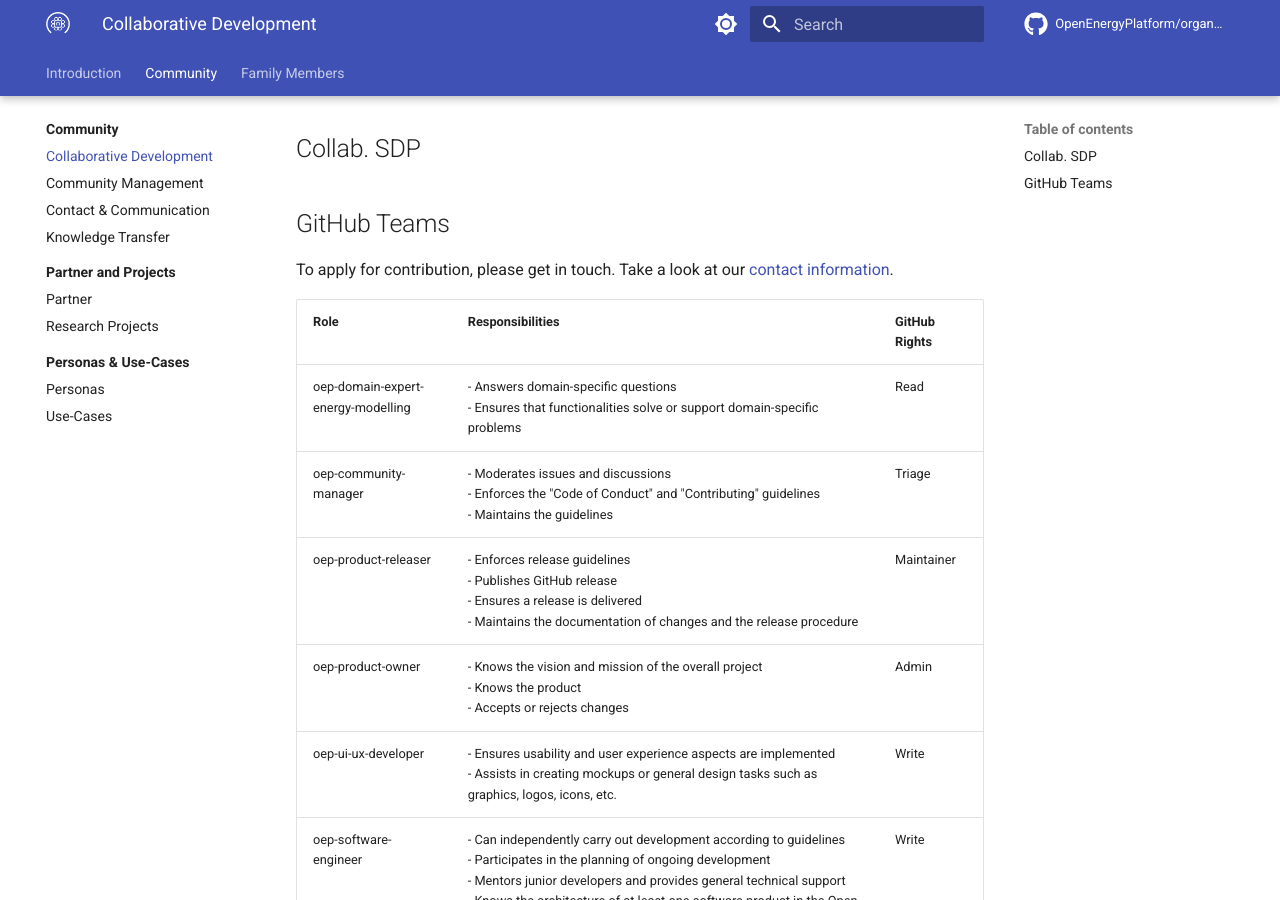
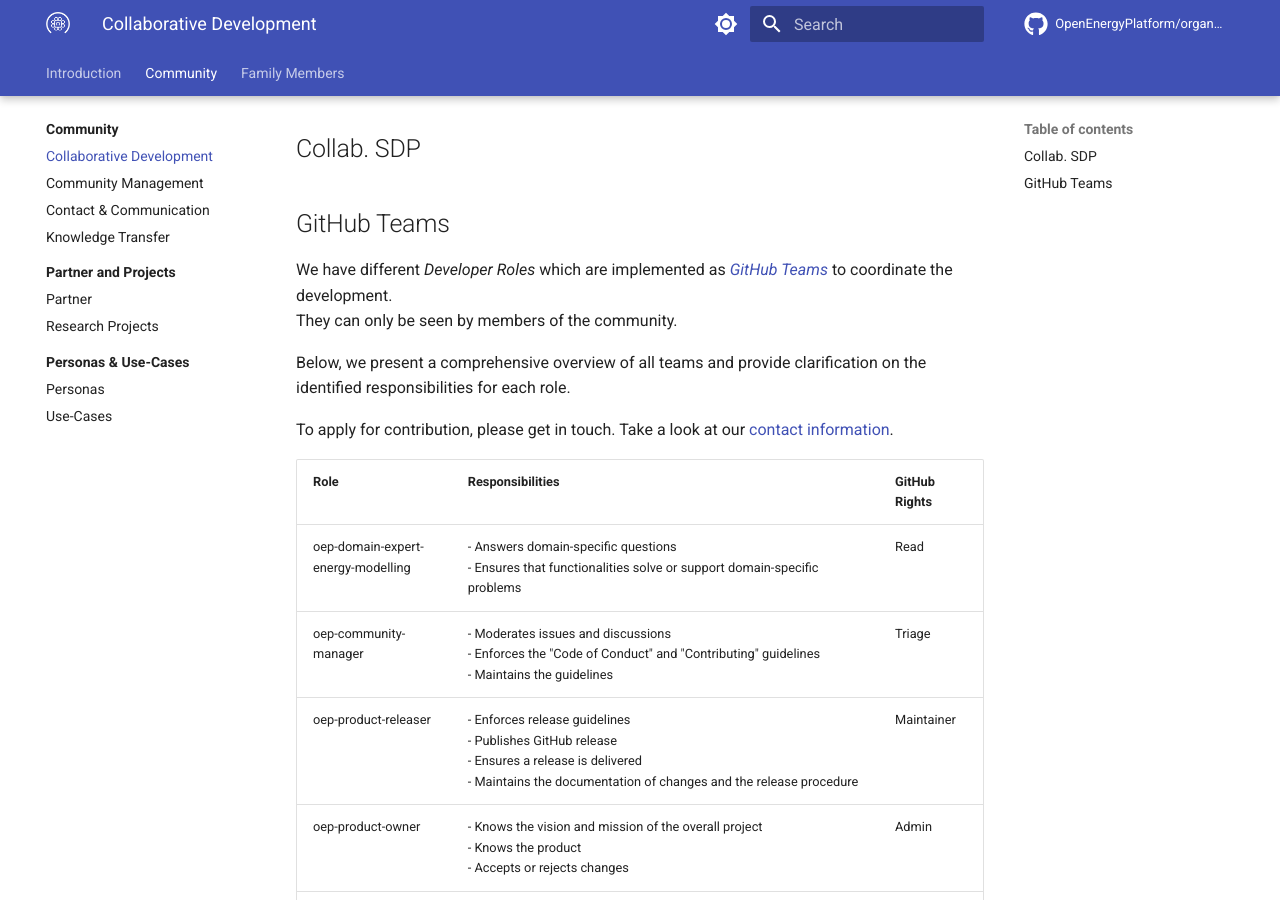
Before and after one commit to OpenEnergyPlatform/organisation, an MkDocs documentation site: the page built from compendium/family_community/collaborative_development.md, in a window 1280 px wide and 900 px high, scrolled down 1238 px. Built offline with MkDocs 1.6.1 and Material for MkDocs 9.7.7, drawn with Linux system fonts in a browser that asks for light colours; comment, search, counter and statistics services are not loaded.

Commit message:
Add some descriptive text and link to github teams #66

```diff
--- a/compendium/family_community/collaborative_development.md
+++ b/compendium/family_community/collaborative_development.md
@@ -38,6 +38,11 @@ equitable energy system.
 ## Collab. SDP
 
 ## GitHub Teams
+We have different _Developer Roles_ which are implemented as [_GitHub Teams_](https://github.com/orgs/OpenEnergyPlatform/teams)
+to coordinate the development.<br>
+They can only be seen by members of the community.
+
+Below, we present a comprehensive overview of all teams and provide clarification on the identified responsibilities for each role.
 
 To apply for contribution, please get in touch. Take a look at our [contact information](contact.md).
 
```
